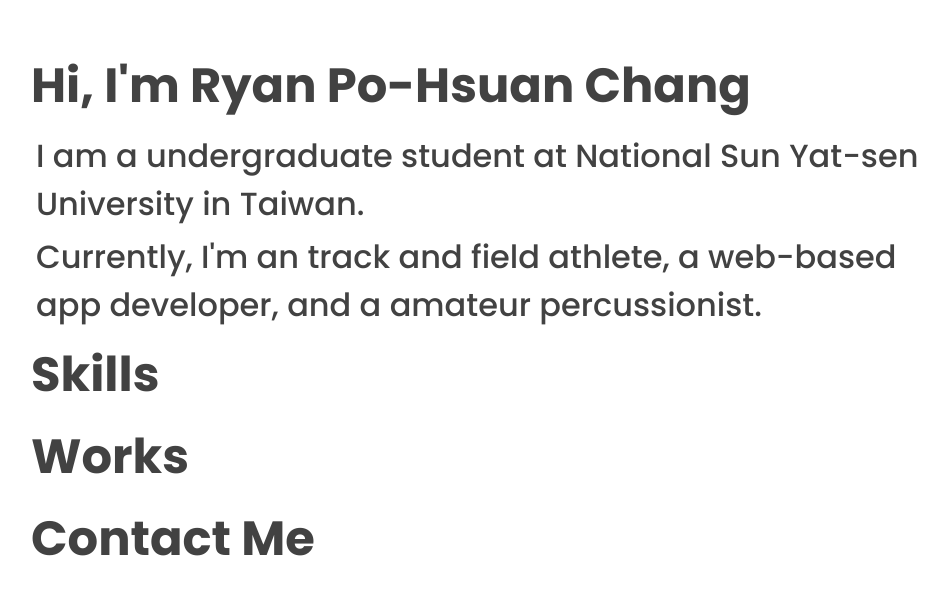
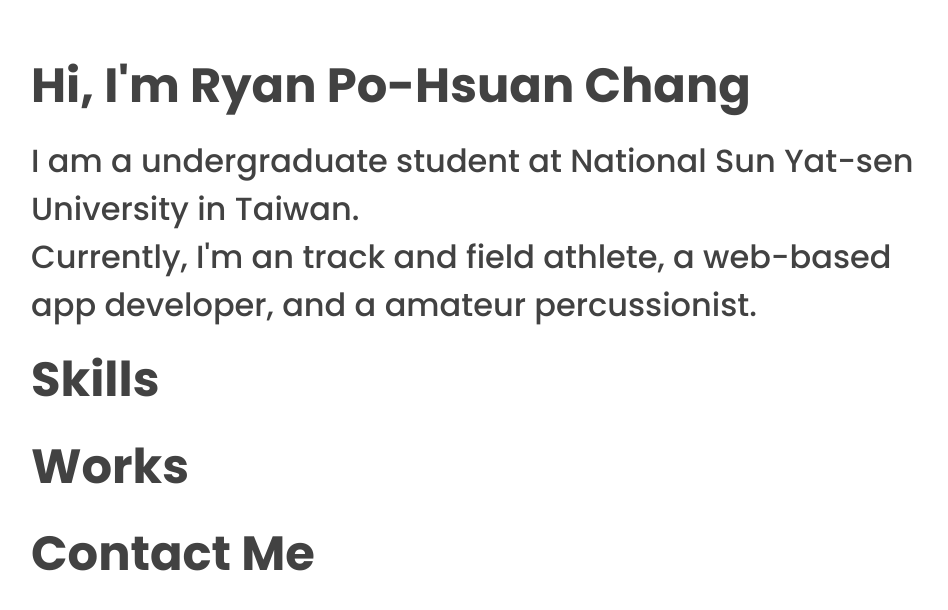
Before and after one commit to ryanxuan930/me.github.io, a PHP site: page / in a window 1280 px wide. Shown: the top 610 px of the page, without its empty margins (159-1107 px from the left). Run offline with PHP 8.4, Linux system fonts and the light colour scheme.

Commit message:
Update main.css

```diff
--- a/main.css
+++ b/main.css
@@ -8,13 +8,17 @@
 	margin: 50px auto;
 }
 .title{
-	margin: 10px 0;
+	margin: 15px 0;
 	font-size: 36pt;
 	font-weight: 700;
 }
 .paragraph p{
-	margin: 5px;
 	font-size: 24pt;
+	font-weight: 500;
+}
+.sub{
+	margin: 5px 0;
+	font-size: 28pt;
 	font-weight: 500;
 }
 @media screen and (max-width: 900px) {
```
